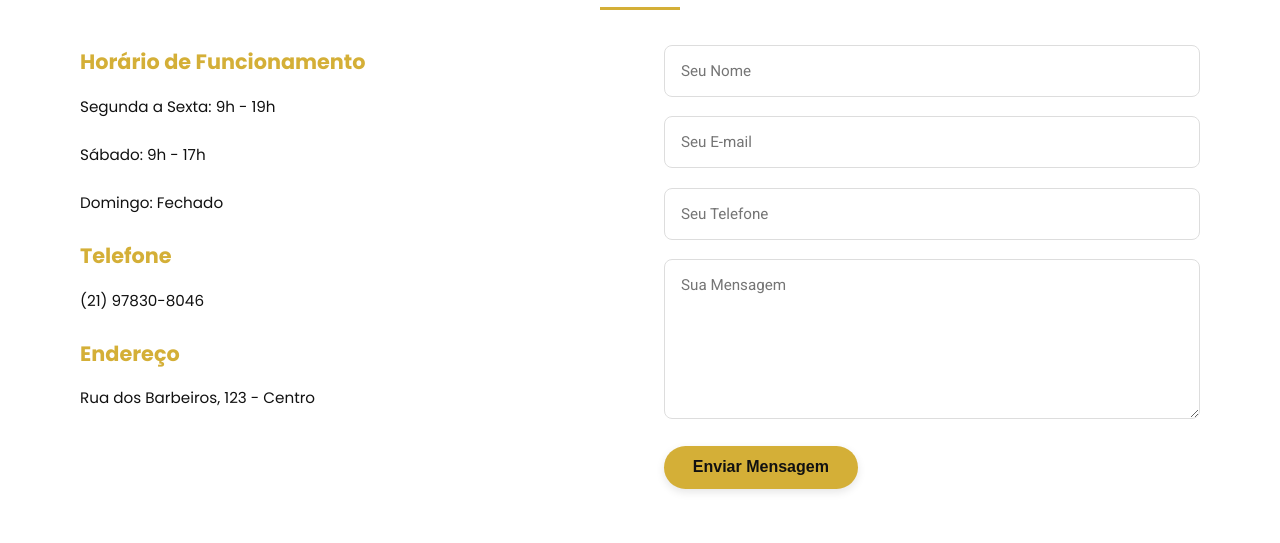
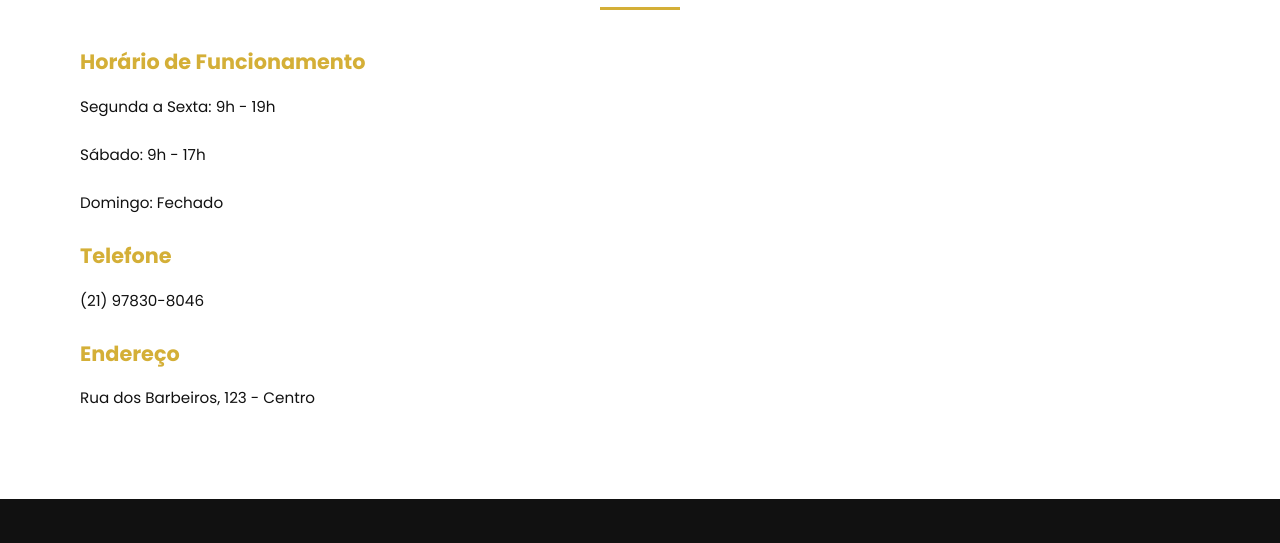
Before and after one commit to brunocroft86/barbearia1.1, a plain HTML site: page index.html in a window 1280 px wide. Shown: the part 2075-2618 px from the top of the page. Drawn offline with Linux system fonts and the light colour scheme.

Commit message:
Mensagem da atualização

```diff
--- a/index.html
+++ b/index.html
@@ -10,12 +10,13 @@
     <link rel="preconnect" href="https://fonts.googleapis.com">
     <link rel="preconnect" href="https://fonts.gstatic.com" crossorigin>
     <link href="https://fonts.googleapis.com/css2?family=Poppins:wght@400;600;700&family=Roboto:wght@400;500&display=swap" rel="stylesheet">
+    <link rel="shortcut icon" href="imagem/penteado.png" type="image/x-icon">
 </head>
 <body>
     <header class="header">
         <div class="container">
             <div class="logo fade-in">
-                <img src="imagem/logo.png" alt="Barbearia Abençoado">
+                <img src="imagem/abençoado.png" alt="Barbearia Abençoado">
                 <h1>Barbearia <span>Abençoado</span></h1>
             </div>
             <nav class="nav">
@@ -117,13 +118,7 @@
                     <p>Rua dos Barbeiros, 123 - Centro</p>
                 </div>
 
-                <form class="contact-form slide-right">
-                    <input type="text" placeholder="Seu Nome" required>
-                    <input type="email" placeholder="Seu E-mail" required>
-                    <input type="tel" placeholder="Seu Telefone">
-                    <textarea placeholder="Sua Mensagem" required></textarea>
-                    <button type="submit" class="btn">Enviar Mensagem</button>
-                </form>
+
             </div>
         </div>
     </section>
```
Also changed, not shown: imagem/penteado.png (added).
